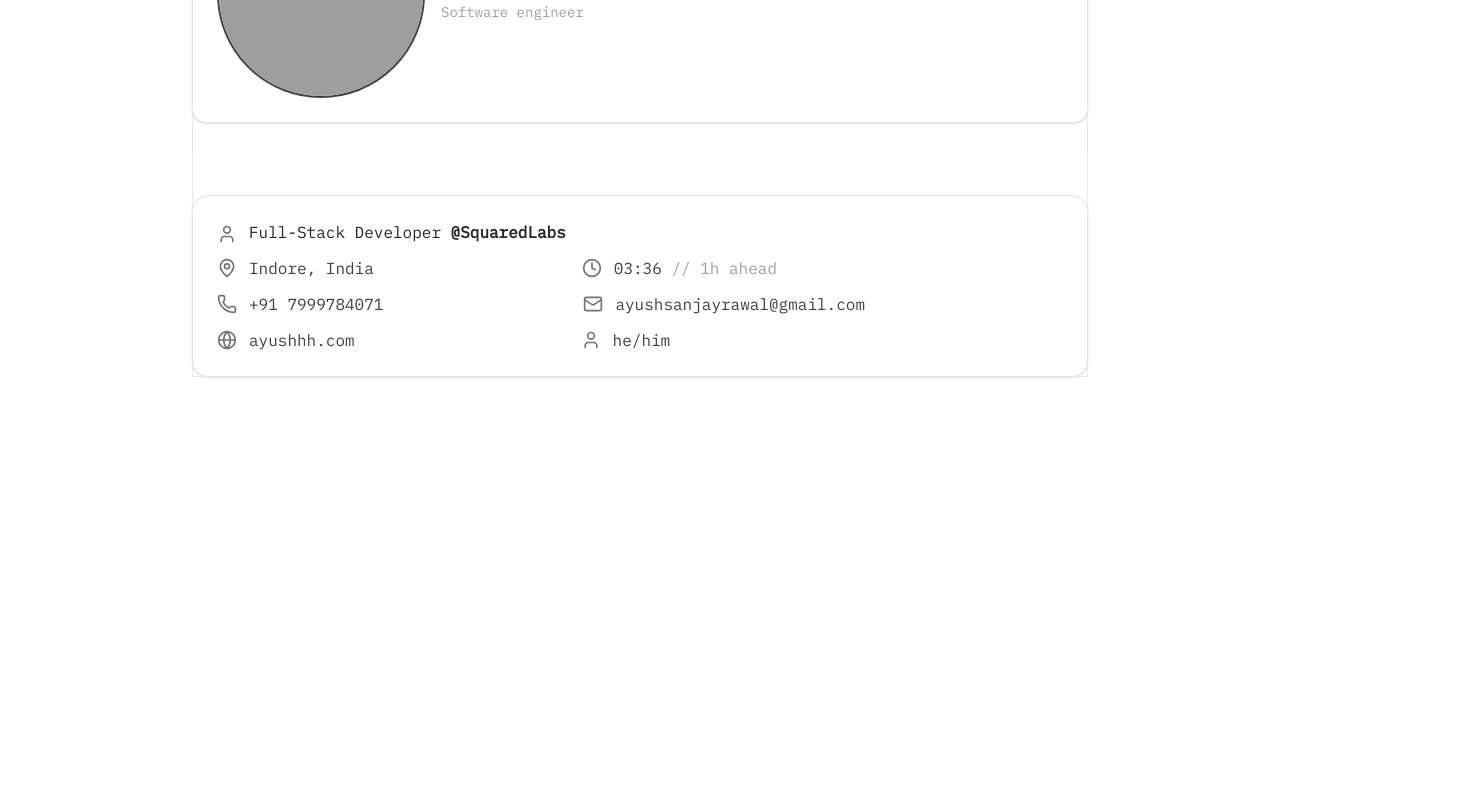
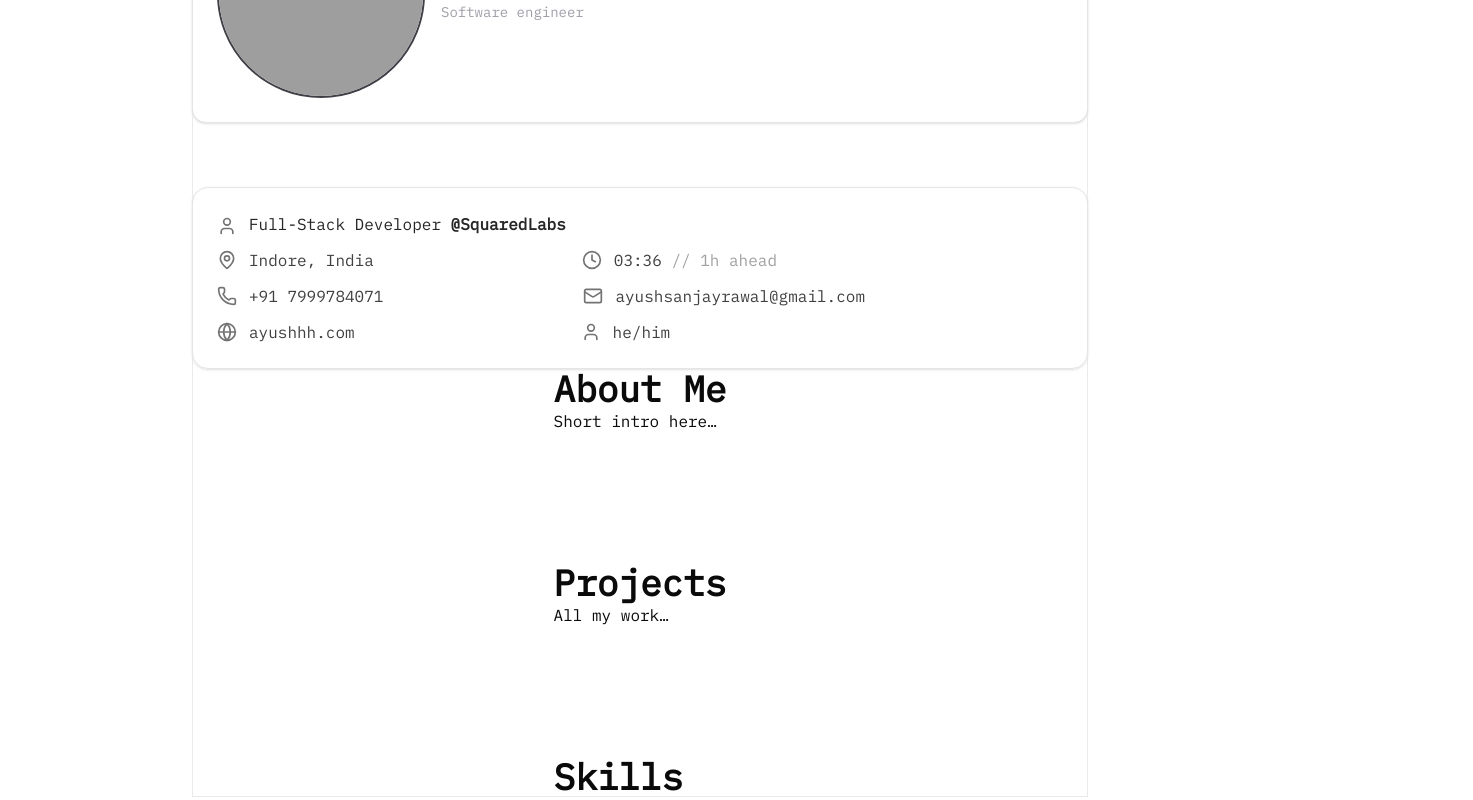
Before and after one commit to genius-ayush/ayushhh, a Next.js app: page / in a window 1280 px wide. Shown: the part 250-1050 px from the top of the page, 1473 px wide, since content can reach past the window. Before the commit the page ends 800 px from the top, so only its background shows below. Built offline with nearby package versions, Linux system fonts and the light colour scheme; grey boxes are pictures that could not be loaded.

Commit message:
trying to commit from antigravity

```diff
--- a/components/Landing/Body.tsx
+++ b/components/Landing/Body.tsx
@@ -21,10 +21,31 @@ export function HeroSectionOne() {
       {/* <div className="px-4 py-10 md:py-20"> */}
 
          <DisplayPicture/>
+         <br/>
 
-         <Separator/>
+         {/* <Separator/> */}
 
          <Introduction/>
+
+         <div className="space-y-16">
+      <section>
+        <h1 className="text-4xl font-bold">About Me</h1>
+        <p>Short intro here…</p>
+      </section>
+
+      <Separator />
+
+      <section>
+        <h1 className="text-4xl font-bold">Projects</h1>
+        <p>All my work…</p>
+      </section>
+
+      <Separator />
+
+      <section>
+        <h1 className="text-4xl font-bold">Skills</h1>
+      </section>
+    </div>
       {/* </div> */}
     </div>
 
--- a/components/ui/section-separator.tsx
+++ b/components/ui/section-separator.tsx
@@ -1,16 +1,14 @@
-import { cn } from "@/lib/utils";
-
-function Separator({ className }: { className?: string }) {
+export default function Separator() {
   return (
     <div
-      className={cn(
-        "relative flex h-8 w-full border-x border-edge",
-        "before:absolute before:-left-[100vw] before:-z-1 before:h-8 before:w-[200vw]",
-        "before:bg-[repeating-linear-gradient(315deg,var(--pattern-foreground)_0,var(--pattern-foreground)_1px,transparent_0,transparent_50%)] before:bg-size-[10px_10px] before:[--pattern-foreground:var(--color-edge)]/56",
-        className
-      )}
-    ></div>
+      className="
+        w-full
+        h-[2px]
+        opacity-40
+        bg-repeat-x
+        bg-[length:12px_100%]
+        bg-[linear-gradient(135deg,#ffffff10_0%,#ffffff10_25%,transparent_25%,transparent_50%,#ffffff10_50%,#ffffff10_75%,transparent_75%,transparent_100%)]
+      "
+    />
   );
 }
-
-export default Separator ;
```
